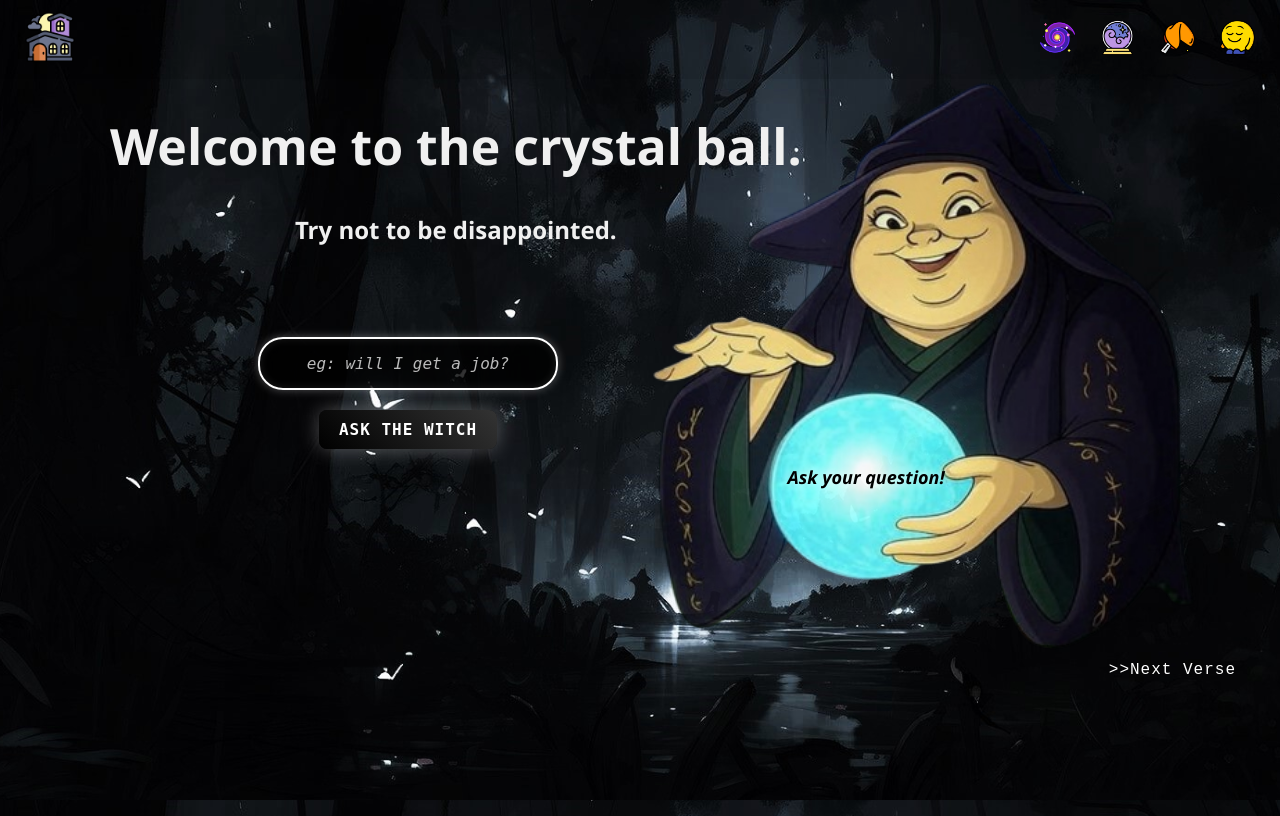
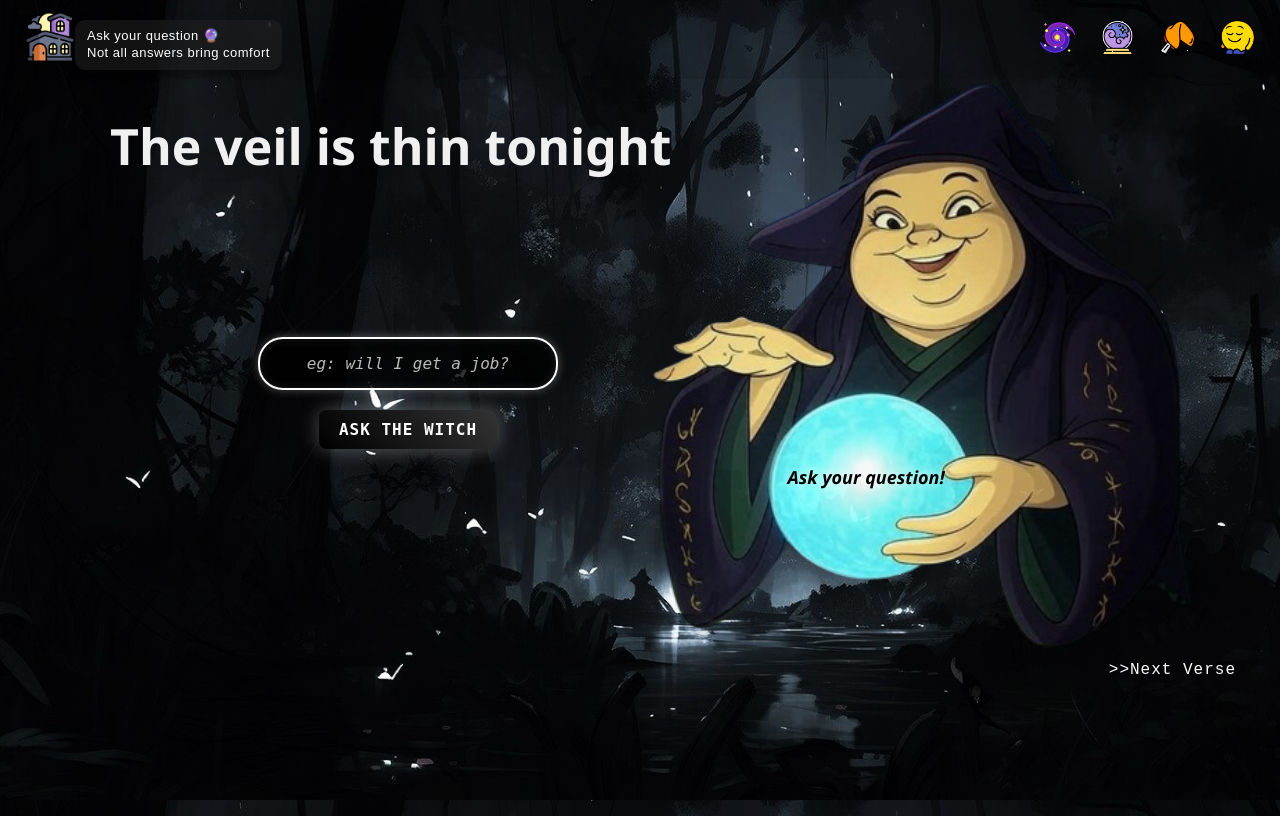
Before and after one commit to 1104impana/RandomVerse, a Flask app: page /crystal in a window 1280 px wide. Run offline with Flask 3, Linux system fonts and the light colour scheme.

Commit message:
hint box fixes'

```diff
--- /dev/null
+++ b/webDev85/static/css/common.css
@@ -0,0 +1,46 @@
+/* 🔤 Common Font (applied everywhere) */
+
+
+/* 🎨 HINT BOX (FINAL VERSION) */
+.hint-box {
+  position: fixed;
+   top: 20px;
+  left: 75px;
+
+  /* 🔥 Glass effect */
+  background: rgba(30, 30, 30, 0.6);
+  backdrop-filter: blur(8px);
+
+  color: #fff;
+
+  padding: 8px 12px;
+  border-radius: 10px;
+
+  font-size: 13px;
+  line-height: 1.3;
+  font-family: 'Poppins', sans-serif;
+  letter-spacing: 0.5px;
+
+  z-index: 9999;
+
+  /* ✅ WIDTH CONTROL (like your screenshot) */
+  display: inline-block;
+  max-width: 220px;     /* limits width */
+  width: fit-content;   /* shrink to content */
+
+  box-shadow: 0 3px 10px rgba(0,0,0,0.3);
+
+  text-align: left;
+}
+
+@media (max-width: 768px) {
+  .hint-box {
+    top: 65px;
+    left: 10px;
+
+    max-width: 180px;   /* smaller width */
+    font-size: 12px;
+
+    padding: 6px 10px;
+  }
+}
--- a/webDev85/templates/crystall.html
+++ b/webDev85/templates/crystall.html
@@ -6,6 +6,7 @@
   <meta name="viewport" content="width=device-width, initial-scale=1.0" />
   <title>Magic Ball Fortune Teller</title>
   <link rel="stylesheet" href="{{ url_for('static', filename='css/crystall.css') }}">
+  <link rel="stylesheet" href="{{ url_for('static', filename='css/common.css') }}">
   <style>
     .main-content {
       display: flex;
@@ -59,10 +60,15 @@
     h1 {
       font-size: 50px;
     }
+
   </style>
 </head>
 
 <body>
+    <div class="hint-box">
+    Ask your question 🔮<br>
+    Not all answers bring comfort
+  </div>
   <nav class="navbar">
     <div class="nav-left">
       <div class="nav-item">
@@ -107,8 +113,8 @@
   </div>
 
   <div class="text-container">
-    <h1>Welcome to the crystal ball.</h1>
-    <h2> Try not to be disappointed.</h2>
+    <h1>The veil is thin tonight</h1>
+
   </div>
 
   <div class="main-container">
@@ -159,6 +165,7 @@
   >>Next Verse
 </a>
 
+
 <!-- Transition Overlay -->
 <div id="transition-overlay">
   <div id="typewriter-text"></div>
--- a/webDev85/templates/flappy.html
+++ b/webDev85/templates/flappy.html
@@ -4,6 +4,7 @@
     <meta charset="UTF-8">
     <meta name="viewport" content="width=device-width, initial-scale=1.0">
     <title>Flappy Bird</title>
+    <link rel="stylesheet" href="{{ url_for('static', filename='css/common.css') }}">
     <style>
         body {
             margin: 0;
@@ -197,6 +198,10 @@
             <p>Press R to restart</p>
         </div>
     </div>
+
+    <div class="hint-box">
+    Ask anything 🔮<br>The witch might answer...
+  </div>
 
     <script>
         const canvas = document.getElementById('gameCanvas');
--- a/webDev85/templates/fortune.html
+++ b/webDev85/templates/fortune.html
@@ -7,9 +7,13 @@
   <title>Cookie Fortune Break</title>
   <link rel="stylesheet" href="{{ url_for('static', filename='css/fortune.css') }}" />
   <link href="https://fonts.googleapis.com/css2?family=Montserrat:wght@400;700&family=Poppins:wght@400;900&display=swap" rel="stylesheet">
+  <link rel="stylesheet" href="{{ url_for('static', filename='css/common.css') }}">
 </head>
 
 <body>
+  <div class="hint-box">
+    Crack it open 🥠<br>Your fortune awaits!
+  </div>
   <nav class="navbar">
     <div class="nav-left">
       <div class="nav-item">
@@ -49,7 +53,7 @@
 
   <div class="content-wrapper">
     <div class="container">
-      <h1>Crack your Fortune</h1>
+     <h1>Fate is waiting to be cracked</h1>
     </div>
 
     <div class="cookie-container" id="cookieBox" onclick="breakCookie('')">
```
Also changed, not shown: webDev85/templates/dino.html (+6 -1 lines), webDev85/templates/meditation.html (+7 -2 lines).
